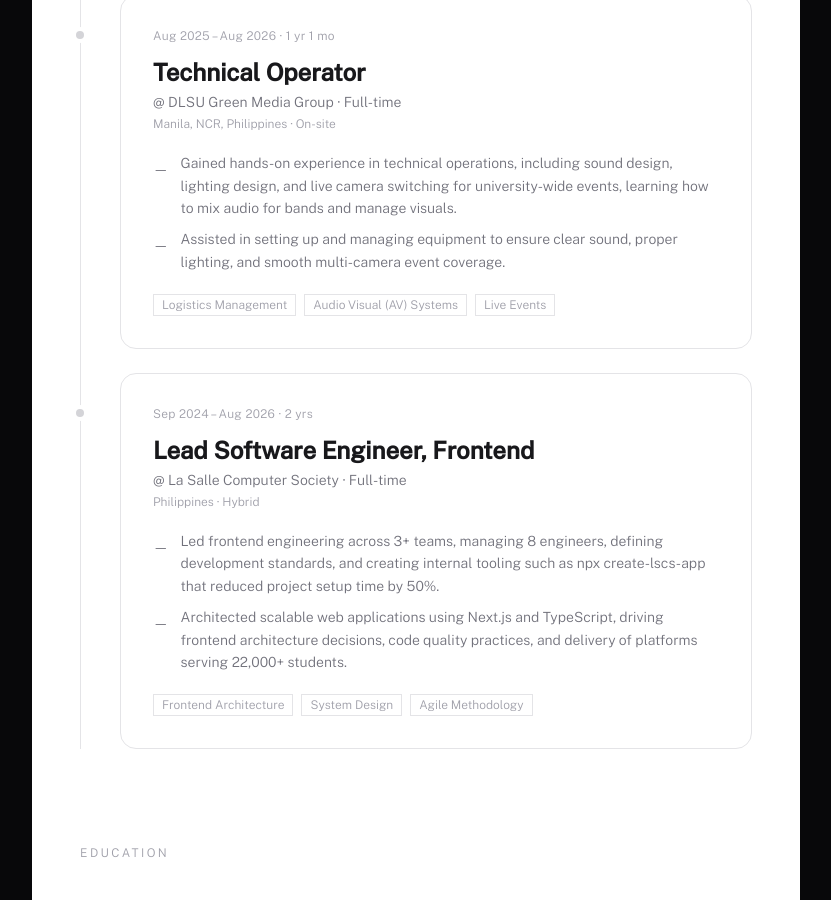
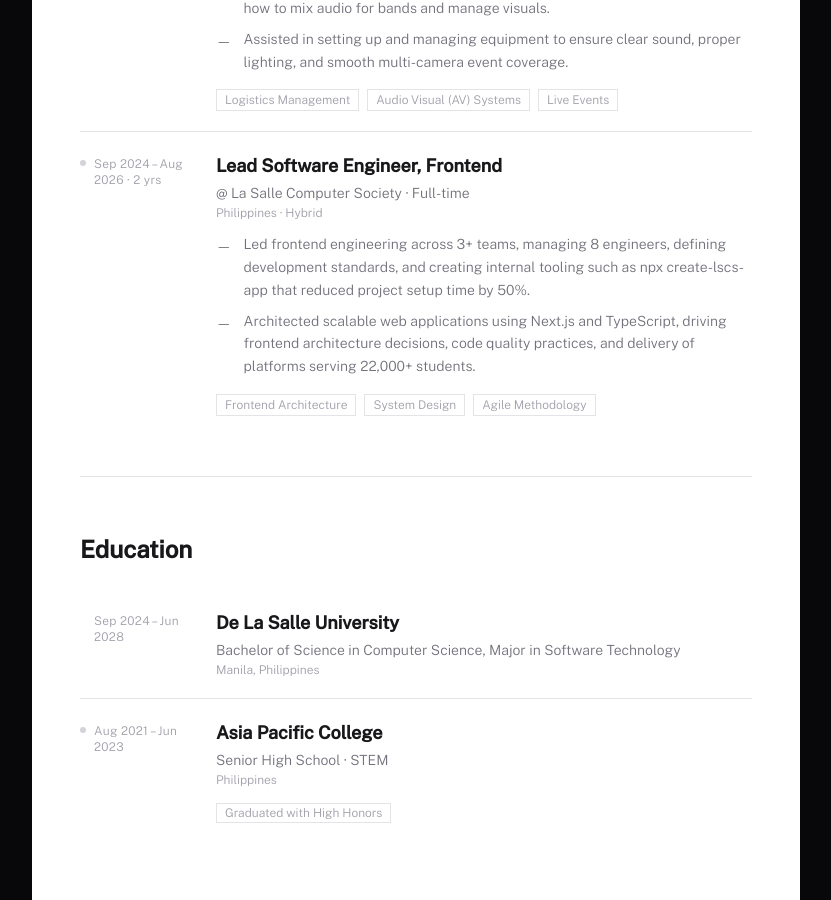
Before and after one commit to mbchavez27/mbchavezzportfolio, a React (Vite) app: page /experience in a window 1280 px wide. Shown: the part 920-1820 px from the top of the page, without its empty margins (224-1055 px from the left). Built offline with nearby package versions, Linux system fonts and the light colour scheme.

Commit message:
style(experience): list-style experience and education

```diff
--- a/src/features/experience/components/EducationTimeline.tsx
+++ b/src/features/experience/components/EducationTimeline.tsx
@@ -1,7 +1,7 @@
-import { motion } from "motion/react";
 import Tag from "@/components/atoms/Tag";
-import { revealOnScroll } from "@/lib/motion";
-import TimelineEntry from "./TimelineEntry";
+import EntryRow, { EntryList } from "@/components/molecules/EntryRow";
+import SectionHeading from "@/components/molecules/SectionHeading";
+import WhenMeta from "./WhenMeta";
 
 export type SchoolingEntry = {
   readonly when: string;
@@ -14,29 +14,26 @@ export type SchoolingEntry = {
 
 export default function EducationTimeline({ entries }: { entries: readonly SchoolingEntry[] }) {
   return (
-    <motion.div {...revealOnScroll()} className="mt-24">
-      <p className="font-body font-light text-xs text-zinc-400 tracking-[0.2em] uppercase mb-10">Education</p>
-
-      <div className="flex flex-col gap-6 relative">
-        <div className="absolute left-0 top-2 bottom-0 w-px bg-zinc-200" />
-
-        {entries.map((entry) => (
-          <TimelineEntry
+    <section className="mt-10">
+      <SectionHeading title="Education" />
+      <EntryList>
+        {entries.map((entry, i) => (
+          <EntryRow
             key={entry.school}
-            when={entry.when}
+            position={i}
+            meta={<WhenMeta when={entry.when} isOngoing={entry.isOngoing} />}
             title={entry.school}
-            subtitle={entry.program}
-            location={entry.location}
-            isOngoing={entry.isOngoing}
+            subtitle={
+              <>
+                {entry.program}
+                <span className="block text-xs text-zinc-400 mt-0.5">{entry.location}</span>
+              </>
+            }
           >
-            {entry.honors && (
-              <div className="mt-2">
-                <Tag label={entry.honors} variant="light" />
-              </div>
-            )}
-          </TimelineEntry>
+            {entry.honors && <Tag label={entry.honors} variant="light" />}
+          </EntryRow>
         ))}
-      </div>
-    </motion.div>
+      </EntryList>
+    </section>
   );
 }
--- a/src/features/experience/components/ExperienceTimeline.tsx
+++ b/src/features/experience/components/ExperienceTimeline.tsx
@@ -1,7 +1,6 @@
-import { motion } from "motion/react";
+import EntryRow, { EntryList } from "@/components/molecules/EntryRow";
 import TagList from "@/components/molecules/TagList";
-import { revealOnScroll } from "@/lib/motion";
-import TimelineEntry from "./TimelineEntry";
+import WhenMeta from "./WhenMeta";
 
 export type PositionEntry = {
   readonly when: string;
@@ -16,45 +15,37 @@ export type PositionEntry = {
 
 export default function ExperienceTimeline({ entries }: { entries: readonly PositionEntry[] }) {
   return (
-    <div className="relative">
-      <div className="absolute left-0 top-2 bottom-0 w-px bg-zinc-200" />
-
-      <div className="flex flex-col gap-6">
+    <EntryList className="border-t border-primary/15">
       {entries.map((entry, i) => (
-          <motion.div
+        <EntryRow
           key={`${entry.role}@${entry.organization}`}
-            {...revealOnScroll({ x: -20, y: 0, delay: i * 0.1, duration: 0.5 })}
-          >
-            <TimelineEntry
-              when={entry.when}
+          position={i}
+          meta={<WhenMeta when={entry.when} isOngoing={entry.isOngoing} />}
           title={entry.role}
           subtitle={
             <>
               <span className="text-primary">@</span> {entry.organization} · {entry.employmentType}
+              <span className="block text-xs text-zinc-400 mt-0.5">{entry.location}</span>
             </>
           }
-              location={entry.location}
-              isOngoing={entry.isOngoing}
         >
           {entry.highlights.length > 0 && (
-                <ul className="flex flex-col gap-2 mt-5">
+            <ul className="flex flex-col gap-2">
               {entry.highlights.map((highlight) => (
                 <li key={highlight} className="font-body font-light flex gap-3 text-sm text-zinc-500 leading-relaxed">
-                      <span className="text-primary mt-1.5 shrink-0">—</span>
+                  <span className="text-primary mt-0.5 shrink-0">—</span>
                   {highlight}
                 </li>
               ))}
             </ul>
           )}
           {entry.skills.length > 0 && (
-                <div className="mt-5">
+            <div className={entry.highlights.length > 0 ? "mt-4" : ""}>
               <TagList tags={entry.skills} variant="light" />
             </div>
           )}
-            </TimelineEntry>
-          </motion.div>
+        </EntryRow>
       ))}
-      </div>
-    </div>
+    </EntryList>
   );
 }
--- a/src/features/experience/components/TimelineEntry.tsx
+++ /dev/null
@@ -1,29 +0,0 @@
-import type { ReactNode } from "react";
-import { CARD_LIGHT } from "@/components/atoms/surfaces";
-
-type Props = {
-  when: string;
-  title: string;
-  subtitle: ReactNode;
-  location: string;
-  isOngoing: boolean;
-  children?: ReactNode;
-};
-
-export default function TimelineEntry({ when, title, subtitle, location, isOngoing, children }: Props) {
-  return (
-    <div className="relative pl-8 md:pl-10">
-      {/* The dot sits on the timeline, level with the card's first line. */}
-      <div
-        className={`absolute left-0 top-7 md:top-9 -translate-x-1/2 w-2 h-2 rounded-full ring-4 ring-white ${isOngoing ? "bg-primary" : "bg-zinc-300"}`}
-      />
-      <div className={`p-6 md:p-8 ${CARD_LIGHT}`}>
-        <p className="font-body font-light text-xs text-zinc-400 tracking-wide mb-3">{when}</p>
-        <h2 className="font-display text-xl md:text-2xl font-semibold text-zinc-900 mb-1">{title}</h2>
-        <p className="font-body font-light text-sm text-zinc-500 mb-1">{subtitle}</p>
-        <p className="font-body font-light text-xs text-zinc-400">{location}</p>
-        {children}
-      </div>
-    </div>
-  );
-}
--- /dev/null
+++ b/src/features/experience/components/WhenMeta.tsx
@@ -0,0 +1,9 @@
+/** The meta column for an experience or education row: its dates, with a maroon dot while ongoing. */
+export default function WhenMeta({ when, isOngoing }: { when: string; isOngoing: boolean }) {
+  return (
+    <span className="flex items-start gap-2">
+      <span className={`mt-1 shrink-0 w-1.5 h-1.5 rounded-full ${isOngoing ? "bg-primary" : "bg-zinc-300"}`} />
+      {when}
+    </span>
+  );
+}
--- a/src/pages/ExperiencePage.tsx
+++ b/src/pages/ExperiencePage.tsx
@@ -8,7 +8,7 @@ export default function ExperiencePage() {
       <PageHero eyebrow="Experience">
         Experience spanning research, <br className="hidden md:inline" />engineering, and live production.
       </PageHero>
-      <div className="page-container pb-32">
+      <div className="page-container pb-16">
         <ExperienceTimelineContainer />
         <EducationTimelineContainer />
       </div>
```
Lines whose indentation alone changed are shown as unchanged.
